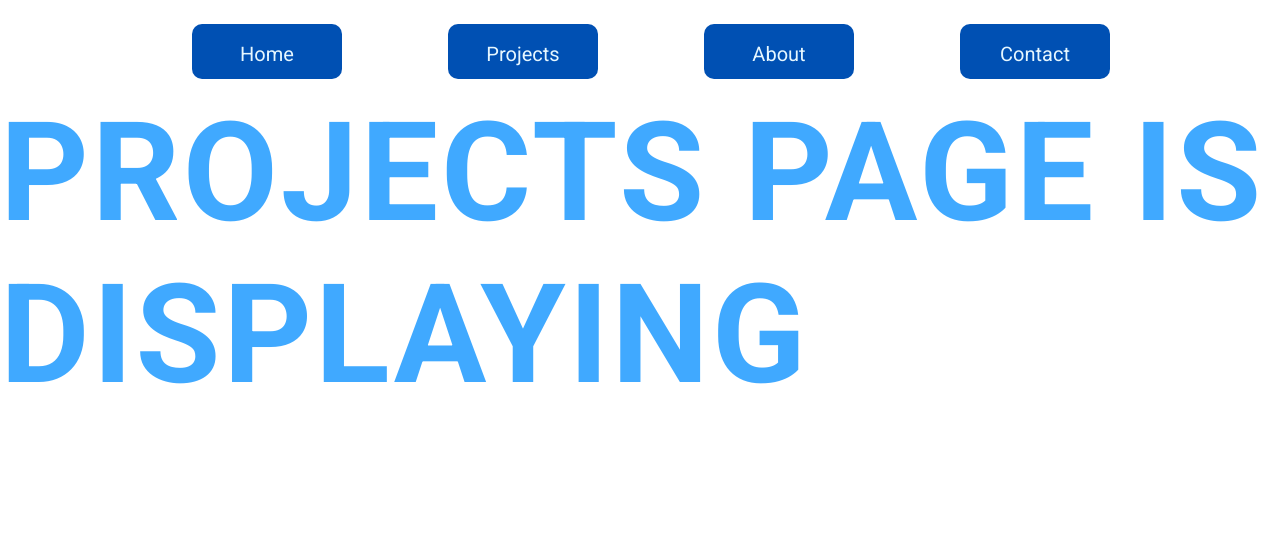
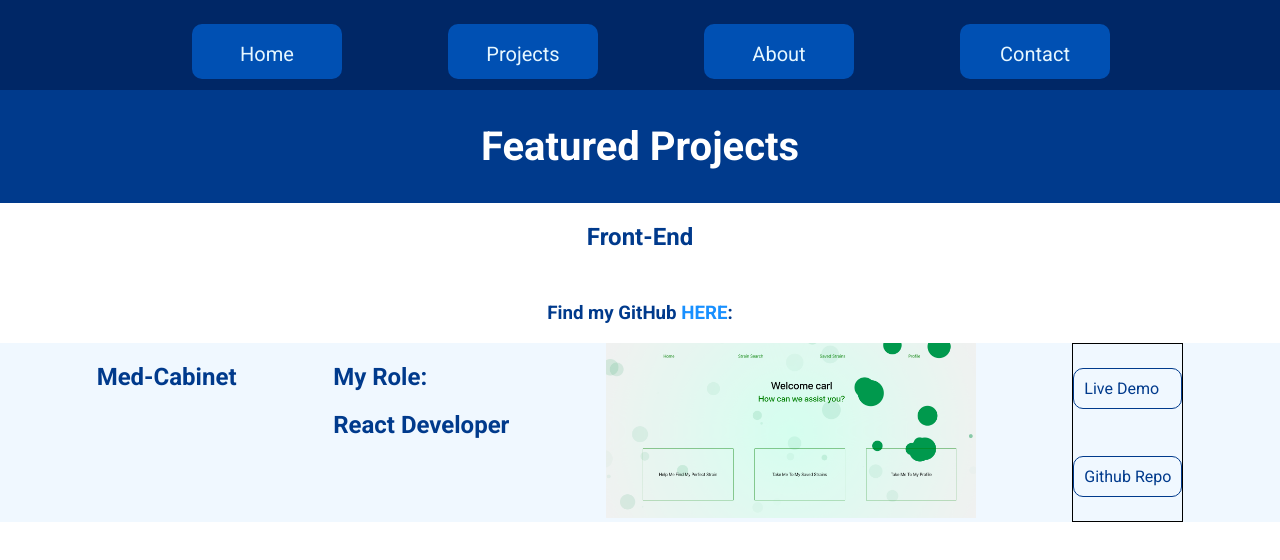
Before and after one commit to carlsachs/ReactPortfolio, a React (Create React App) app in the folder portfolio/: page /projects in a window 1280 px wide. Shown: the top 560 px of the page. Built offline with nearby package versions, Linux system fonts and the light colour scheme.

Commit message:
added buttons and fixed image for template of project card.

```diff
--- a/portfolio/src/components/About.css
+++ b/portfolio/src/components/About.css
@@ -42,7 +42,7 @@
 }
 
 .react:hover {
-    animation: rotation 2s infinite linear;
+    animation: rotation .75s infinite linear;
 }
 
 .css {
@@ -51,7 +51,7 @@
 }
 
 .css:hover {
-    animation: rotation2 2s infinite linear;
+    animation: rotation2 1s infinite linear;
 }
 
 .git {
@@ -60,7 +60,7 @@
 }
 
 .git:hover {
-    animation: rotation 2s infinite linear;
+    animation: rotation 1s infinite linear;
 }
 
 .node {
@@ -69,7 +69,7 @@
 }
 
 .node:hover {
-    animation: rotation2 2s infinite linear;
+    animation: rotation2 .75s infinite linear;
 }
 
 .bottomrow {
@@ -95,7 +95,7 @@
 }
 
 .typescript:hover {
-    animation: rotation2 2s infinite linear;
+    animation: rotation2 .5s infinite linear;
 }
 
 .webkit {
@@ -104,7 +104,7 @@
 }
 
 .webkit:hover {
-    animation: rotation 2s infinite linear;
+    animation: rotation .75s infinite linear;
 }
 
 .heroku {
@@ -113,7 +113,7 @@
 }
 
 .heroku:hover {
-    animation: rotation2 2s infinite linear;
+    animation: rotation2 1s infinite linear;
 }
 
 .list {
--- /dev/null
+++ b/portfolio/src/components/ProCards/FE1.css
@@ -0,0 +1,22 @@
+.cardWrap {
+    background-color: aliceblue;
+    color: #003a8c;
+    display: flex;
+    flex-flow: row nowrap;
+    justify-content: space-evenly;
+}
+h3 {
+    text-align: center;
+    padding-top: 1%;
+}
+
+.image img {
+    height: 175px;
+}
+
+.live {
+    border: 1px solid black;
+    display: flex;
+    flex-flow: column nowrap;
+    justify-content: space-around;
+}
--- /dev/null
+++ b/portfolio/src/components/ProCards/FE1.js
@@ -0,0 +1,34 @@
+import React from "react";
+
+//import other resources
+import { Link } from "react-router-dom";
+
+//import css
+import "./FE1.css";
+
+import Med from "./medcabinet.png";
+
+const FE1 = () => {
+
+    return (
+        <div className="cardWrap">
+            <div className="card-title">
+                <h2>Med-Cabinet</h2>
+            </div>
+            <div className="card-role">
+                <h2>My Role:</h2>
+                <h2>React Developer</h2>
+            </div>
+            <div className="image">
+                <img src={Med} alt="image of medcabinet home" />
+            </div>
+            <div className="live">
+                <Link style={{textDecoration: "none", color: "#003a8c", border: "1px solid #003a8c", padding: "10px", borderRadius: "10px"}} to="https://med-cabinet-3.now.sh/">Live Demo</Link>
+                <Link style={{textDecoration: "none", color: "#003a8c", border: "1px solid #003a8c", padding: "10px", borderRadius: "10px"}} to="https://med-cabinet-3.now.sh/">Github Repo</Link>
+
+            </div>
+        </div>
+    )
+}
+
+export default FE1;
--- /dev/null
+++ b/portfolio/src/components/Projects.css
@@ -0,0 +1,16 @@
+.front-end {
+    background: white;
+}
+
+.front-top {
+    color: #003a8c;
+    text-align: center;
+}
+
+.front-mid {
+    display: flex;
+    justify-content: center;
+    background: white;
+    text-align: center;
+    color: #003a8c;
+}
--- a/portfolio/src/components/Projects.js
+++ b/portfolio/src/components/Projects.js
@@ -1,14 +1,34 @@
 import React from "react";
+
+//import css
+import "./Projects.css";
+
+//import other resources
+import { Link } from "react-router-dom";
 
 //import other components
 import Nav from "./Nav";
+import FE1 from "./ProCards/FE1";
 
 const Projects = () => {
 
     return (
-        <div>
+        <div className="wrap">
             <Nav />
-            <h1>Projects page is displaying</h1>
+            <div className="top">
+                <h2>Featured Projects</h2>
+            </div>
+            <div className="front-end">
+                <div className="front-top">
+                    <h2>Front-End</h2>
+                </div>
+                <div className="front-mid">
+                    <h3>Find my GitHub <Link style={{textDecoration: "none", color: "#1890ff"}} to="https://github.com/carlsachs">HERE</Link>:</h3>
+                </div>
+                <div className="front-bottom">
+                    <FE1 />
+                </div>
+            </div>
         </div>
     )
 }
--- a/portfolio/src/components/Skills.css
+++ b/portfolio/src/components/Skills.css
@@ -1,6 +1,5 @@
 .code {
     display: flex;
-    flex-flow: row wrap;
+    flex-flow: column wrap;
     justify-content: space-between;
-    height: 500px;
 }
--- a/portfolio/src/components/Skills.js
+++ b/portfolio/src/components/Skills.js
@@ -34,6 +34,8 @@ const Skills = () => {
                     <h2>Heroku/Vercel</h2>
                     <h2>Python</h2>
                     <h2>React-Router-Dom</h2>
+                    <h2>AntDesign</h2>
+                    <h2>MaterialUI</h2>
                 </div>
             </div>
         </div>
```
Also changed, not shown: portfolio/src/components/ProCards/medcabinet.png (added).
